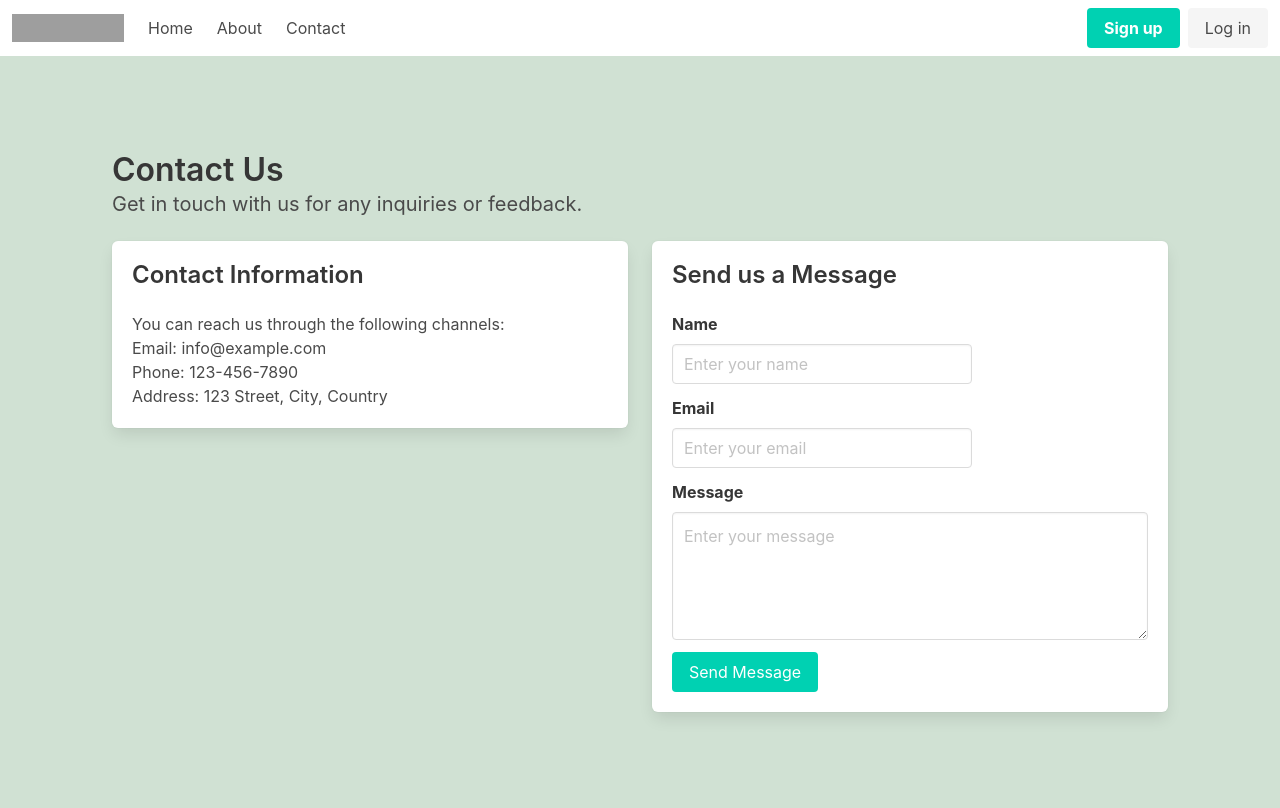
After one commit to nickojelly/VectoredIn, a Django app: template main/templates/contact.html in a window 1280 px wide. The commit adds this page. Run offline with Django 5.2, Linux system fonts and the light colour scheme; the template is opened without the code that fills it, so the values that code supplies are empty; some libraries are stand-ins or nearby versions; grey boxes are pictures that could not be loaded.

Commit message:
Added about and contact pages

```diff
--- a/main/templates/base.html
+++ b/main/templates/base.html
@@ -121,6 +121,46 @@
 </head>
 
 <body>
+    <nav class="navbar" role="navigation" aria-label="main navigation">
+        <div class="navbar-brand">
+            <a class="navbar-item" href="/">
+                <img src="{% static 'logo.png' %}" alt="Logo" width="112" height="28">
+            </a>
+
+            <a role="button" class="navbar-burger" aria-label="menu" aria-expanded="false" data-target="navbarMenu">
+                <span aria-hidden="true"></span>
+                <span aria-hidden="true"></span>
+                <span aria-hidden="true"></span>
+            </a>
+        </div>
+
+
+
+        <div id="navbarMenu" class="navbar-menu">
+            <div class="navbar-start">
+                <a class="navbar-item" href="/">Home</a>
+                <a class="navbar-item" href="/about">About</a>
+                <a class="navbar-item" href="/contact">Contact</a>
+            </div>
+
+            <div class="navbar-end">
+                <div class="navbar-item">
+                    <div class="buttons">
+                        <a class="button is-primary" href="/signup">
+                            <strong>Sign up</strong>
+                        </a>
+                        <a class="button is-light" href="/login">
+                            Log in
+                        </a>
+                    </div>
+                </div>
+            </div>
+        </div>
+    </nav>
+
+
+
+    {% if request.path == '/' %}
     <section class="section">
         <div class="container">
             <h1 class="title">3-axis Semantic Cosine Distance</h1>
@@ -461,6 +501,17 @@
                 </footer>
             </div>
         </div>
+
+        {% else %}
+
+        <section class="section">
+            <div class="container">
+                {% block content %}
+                {% endblock %}
+            </div>
+        </section>
+
+        {% endif %}
 
     </section>
     <script>
--- /dev/null
+++ b/main/templates/contact.html
@@ -0,0 +1,67 @@
+{% extends 'base.html' %}
+{% block content %}
+<!DOCTYPE html>
+<html lang="en">
+<head>
+    <meta charset="UTF-8">
+    <meta name="viewport" content="width=device-width, initial-scale=1.0">
+    <title>Contact Us</title>
+    <link rel="stylesheet" href="https://cdn.jsdelivr.net/npm/bulma@0.9.3/css/bulma.min.css">
+</head>
+<body>
+    <section class="section">
+        <div class="container">
+            <h1 class="title">Contact Us</h1>
+            <p class="subtitle">Get in touch with us for any inquiries or feedback.</p>
+
+            <div class="columns">
+                <div class="column is-half">
+                    <div class="box">
+                        <h2 class="title is-4">Contact Information</h2>
+                        <p>You can reach us through the following channels:</p>
+                        <ul>
+                            <li>Email: info@example.com</li>
+                            <li>Phone: 123-456-7890</li>
+                            <li>Address: 123 Street, City, Country</li>
+                        </ul>
+                    </div>
+                </div>
+                <div class="column is-half">
+                    <div class="box">
+                        <h2 class="title is-4">Send us a Message</h2>
+                        <form>
+                            <div class="field">
+                                <label class="label">Name</label>
+                                <div class="control">
+                                    <input class="input" type="text" placeholder="Enter your name">
+                                </div>
+                            </div>
+
+                            <div class="field">
+                                <label class="label">Email</label>
+                                <div class="control">
+                                    <input class="input" type="email" placeholder="Enter your email">
+                                </div>
+                            </div>
+
+                            <div class="field">
+                                <label class="label">Message</label>
+                                <div class="control">
+                                    <textarea class="textarea" placeholder="Enter your message"></textarea>
+                                </div>
+                            </div>
+
+                            <div class="field">
+                                <div class="control">
+                                    <button class="button is-primary">Send Message</button>
+                                </div>
+                            </div>
+                        </form>
+                    </div>
+                </div>
+            </div>
+        </div>
+    </section>
+</body>
+</html>
+{% endblock %}
--- a/main/urls.py
+++ b/main/urls.py
@@ -29,4 +29,6 @@ urlpatterns = [
     path('get_point_summary/', views.get_point_summary, name='get_point_summary'),
     path('generate_plot_summary/', views.generate_plot_summary, name='generate_plot_summary'),
     path('get_alignment_summary/', views.get_alignment_summary, name='get_alignment_summary'),
+    path('about/', views.about, name='about'),
+    path('contact/', views.contact, name='contact'),
 ] + static(settings.STATIC_URL, document_root=settings.STATIC_ROOT)
--- a/main/views.py
+++ b/main/views.py
@@ -18,6 +18,11 @@ import numpy as np
 from .models import JobPosting  # Import the JobPosting model
 logger = logging.getLogger(__name__)
 
+def about(request):
+    return render(request, 'about.html')
+
+def contact(request):
+    return render(request, 'contact.html')
 
 def homepage(request):
     return HttpResponse('Hello, World!')
```
Also changed, not shown: docker-compose.yml (added, +31 -0 lines), main/models.py (+7 -0 lines), main/templates/about.html (added, +119 -0 lines), static/img/weaviate_w.png (added), 1 other file.
